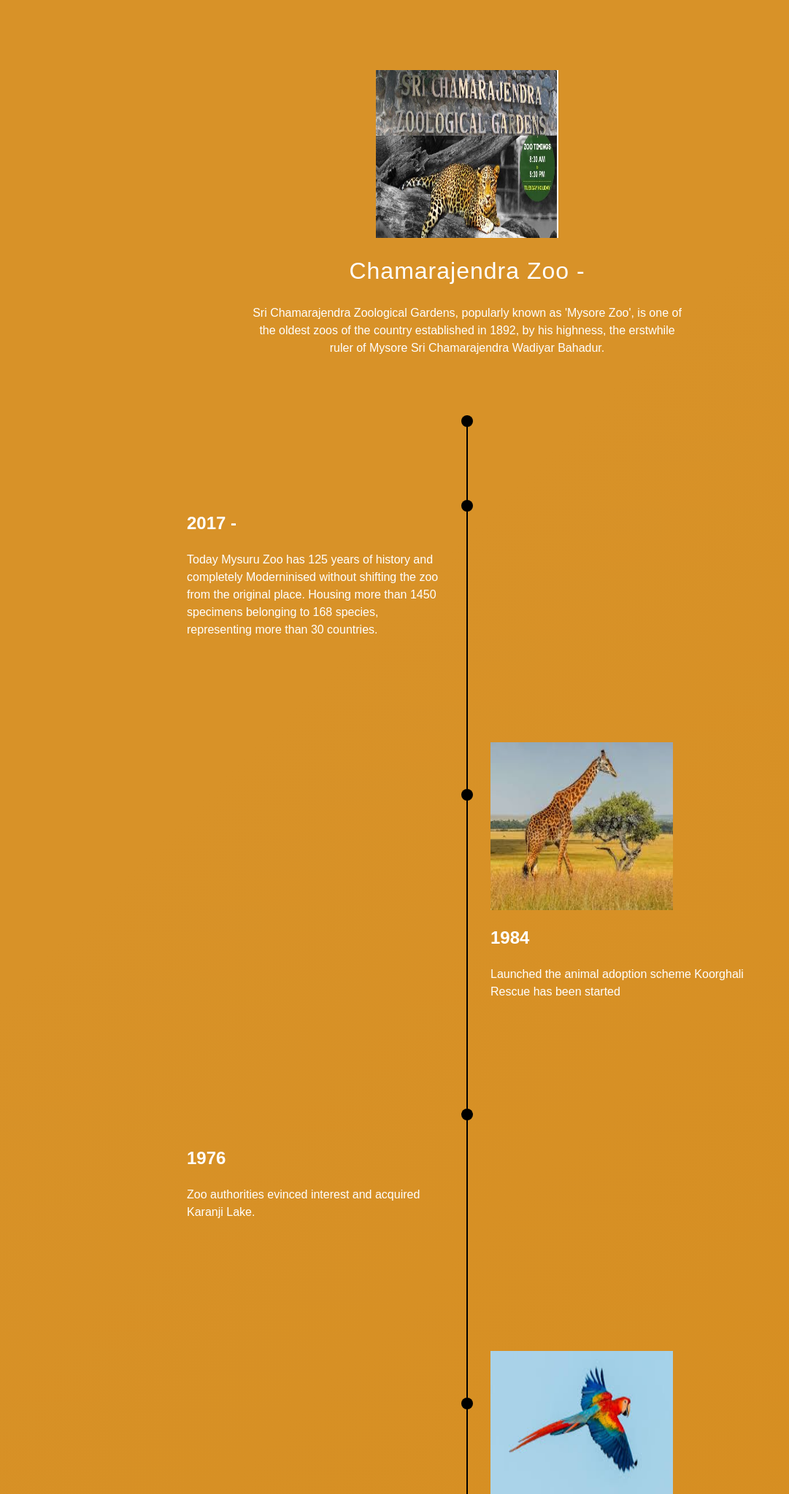
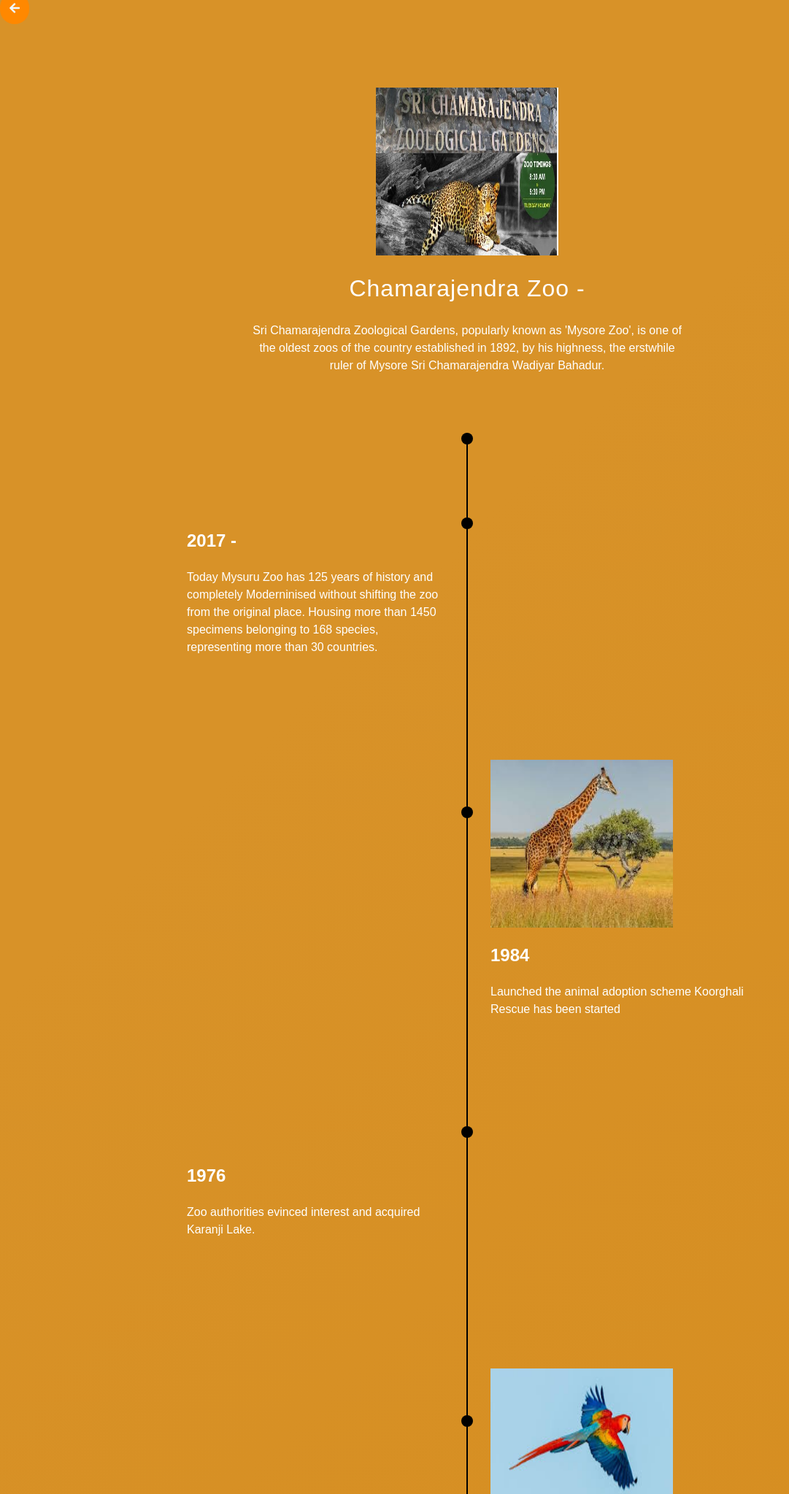
Before and after one commit to Vaibhav-84/DSC_WOW_Mysuru_Tourism, a Django app: page /Zoo/ in a window 1280 px wide. Shown: the top 2047 px of the page at 73% size, without its empty margins (0-1081 px from the left). Run offline with Django 3.2, Linux system fonts and the light colour scheme.

Commit message:
template

```diff
--- a/Tourism/templates/Brindavan.html
+++ b/Tourism/templates/Brindavan.html
@@ -9,8 +9,11 @@
         <meta name="description" content="">
         <meta name="viewport" content="width=device-width, initial-scale=1">
         <link rel="stylesheet" href='{% static "resources/css/guide.css" %}'>
+        <link rel="stylesheet" href='{% static "resources/css/onlinetour.css" %}'>
+        <link rel="stylesheet" href="https://cdnjs.cloudflare.com/ajax/libs/font-awesome/5.15.1/css/all.min.css" integrity="sha512-+4zCK9k+qNFUR5X+cKL9EIR+ZOhtIloNl9GIKS57V1MyNsYpYcUrUeQc9vNfzsWfV28IaLL3i96P9sdNyeRssA==" crossorigin="anonymous" />
     </head>
     <body>
+        <a class="online-btn" href="/"><i class="fa fa-arrow-left"></i></a>
         <div class="container">
             <div class="top-section">
                 <img class="fit-picture"  src='{% static "resources/G-images/12.jpg" %}' alt="zoo photo1">
--- a/Tourism/templates/Chamarajendra.html
+++ b/Tourism/templates/Chamarajendra.html
@@ -9,8 +9,11 @@
         <meta name="description" content="">
         <meta name="viewport" content="width=device-width, initial-scale=1">
         <link rel="stylesheet" href='{% static "resources/css/guide.css" %}'>
+        <link rel="stylesheet" href='{% static "resources/css/onlinetour.css" %}'>
+        <link rel="stylesheet" href="https://cdnjs.cloudflare.com/ajax/libs/font-awesome/5.15.1/css/all.min.css" integrity="sha512-+4zCK9k+qNFUR5X+cKL9EIR+ZOhtIloNl9GIKS57V1MyNsYpYcUrUeQc9vNfzsWfV28IaLL3i96P9sdNyeRssA==" crossorigin="anonymous" />
     </head>
     <body>
+        <a class="online-btn" href="/"><i class="fa fa-arrow-left"></i></a>
         <div class="container">
             <div class="top-section">
                 <img class="fit-picture" src='{% static "resources/G-images/7.jpg" %}' alt="zoo photo1">
--- a/Tourism/templates/Chamundi.html
+++ b/Tourism/templates/Chamundi.html
@@ -9,8 +9,11 @@
         <meta name="description" content="">
         <meta name="viewport" content="width=device-width, initial-scale=1">
         <link rel="stylesheet" href='{% static "resources/css/guide.css" %}'>
+        <link rel="stylesheet" href='{% static "resources/css/onlinetour.css" %}'>
+        <link rel="stylesheet" href="https://cdnjs.cloudflare.com/ajax/libs/font-awesome/5.15.1/css/all.min.css" integrity="sha512-+4zCK9k+qNFUR5X+cKL9EIR+ZOhtIloNl9GIKS57V1MyNsYpYcUrUeQc9vNfzsWfV28IaLL3i96P9sdNyeRssA==" crossorigin="anonymous" />
     </head>
     <body>
+        <a class="online-btn" href="/"><i class="fa fa-arrow-left"></i></a>
         <div class="container">
             <div class="top-section">
                 <img class="fit-picture"  src='{% static "resources/G-images/21.jpg" %}' alt="zoo photo1">
--- a/Tourism/templates/PALACE.html
+++ b/Tourism/templates/PALACE.html
@@ -9,8 +9,11 @@
         <meta name="description" content="">
         <meta name="viewport" content="width=device-width, initial-scale=1">
         <link rel="stylesheet" href='{% static "resources/css/guide.css" %}'>
+        <link rel="stylesheet" href='{% static "resources/css/onlinetour.css" %}'>
+        <link rel="stylesheet" href="https://cdnjs.cloudflare.com/ajax/libs/font-awesome/5.15.1/css/all.min.css" integrity="sha512-+4zCK9k+qNFUR5X+cKL9EIR+ZOhtIloNl9GIKS57V1MyNsYpYcUrUeQc9vNfzsWfV28IaLL3i96P9sdNyeRssA==" crossorigin="anonymous" />
     </head>
     <body>
+        <a class="online-btn" href="/"><i class="fa fa-arrow-left"></i></a>
         <div class="container">
             <div class="top-section">
                 <img class="fit-picture"  src='{% static "resources/G-images/6.jpg" %}' alt="zoo photo1">
```
Also changed, not shown: Tourism/db.sqlite3, Tourism/static/resources/css/onlinetour.css (line endings or trailing spaces).
